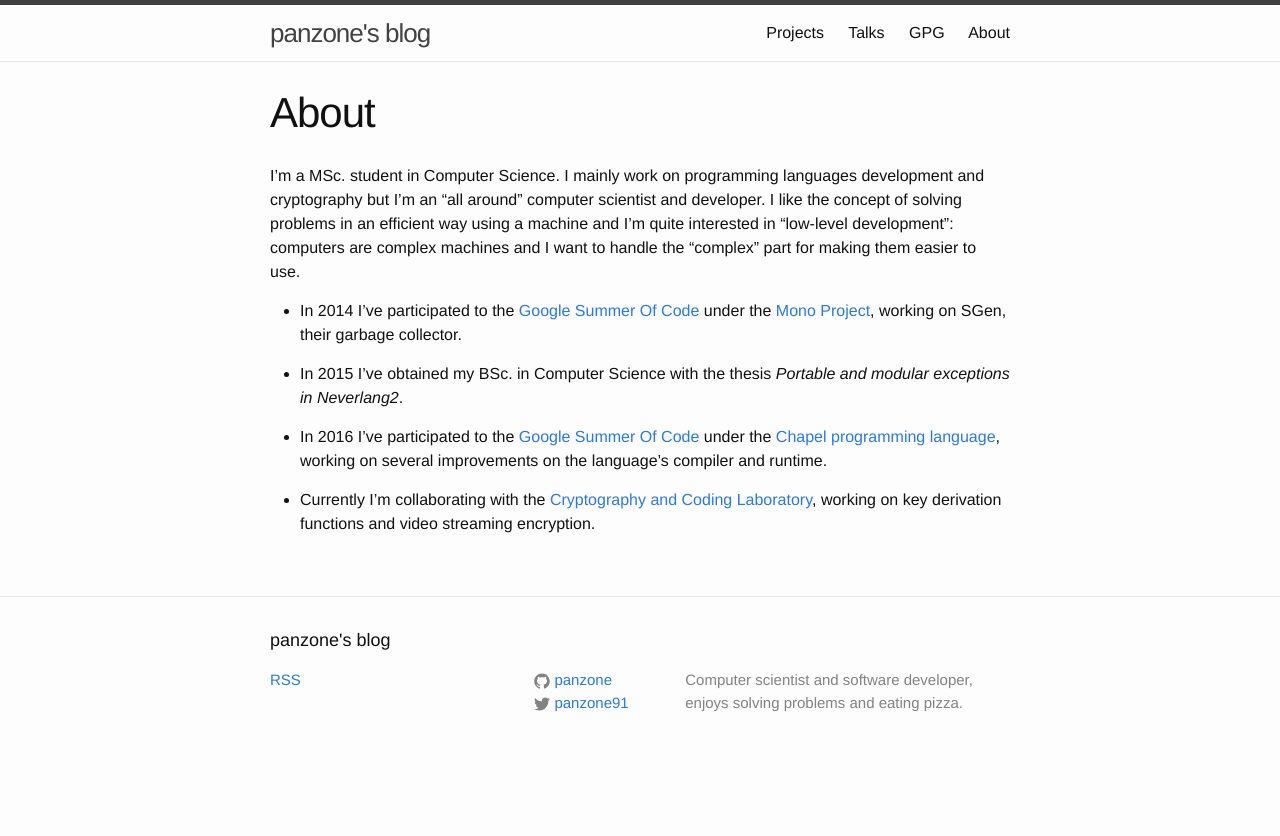
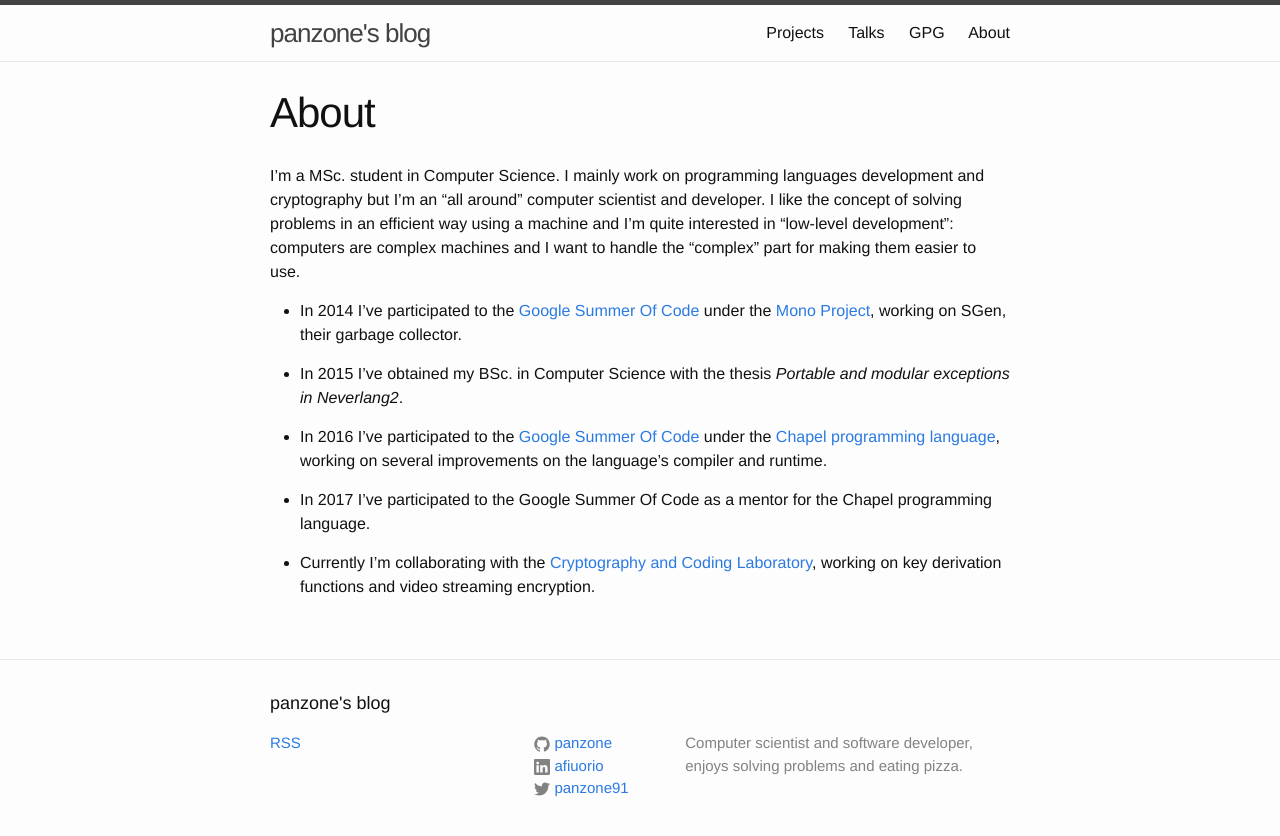
Before and after one commit to panzone91/panzone91.github.io, a Jekyll site: the page built from about.md, in a window 1280 px wide. Shown: the top 836 px of the page. Built offline with Jekyll 4.4.1, drawn with Linux system fonts in a browser that asks for light colours.

Commit message:
Linkedin

```diff
--- a/_config.yml
+++ b/_config.yml
@@ -15,6 +15,7 @@ baseurl: "" # the subpath of your site, e.g. /blog
 url: "https://panzone.github.io" # the base hostname & protocol for your site
 twitter_username: panzone91
 github_username: panzone
+linkedin_username: afiuorio
 
 # Build settings
 markdown: kramdown
--- a/_includes/footer.html
+++ b/_includes/footer.html
@@ -19,7 +19,11 @@
             {% include icon-github.html username=site.github_username %}
           </li>
           {% endif %}
-
+          {% if site.linkedin_username %}
+          <li>
+            {% include icon-linkedin.html username=site.linkedin_username %}
+          </li>
+          {% endif %}
           {% if site.twitter_username %}
           <li>
             {% include icon-twitter.html username=site.twitter_username %}
--- /dev/null
+++ b/_includes/icon-linkedin.html
@@ -0,0 +1 @@
+<a href="https://linkedin.com/in/{{ include.username }}"><span class="icon icon--linkedin">{% include icon-linkedin.svg %}</span><span class="username">{{ include.username }}</span></a>
--- a/about.md
+++ b/about.md
@@ -12,4 +12,6 @@ I'm a MSc. student in Computer Science. I mainly work on programming languages d
 
 * In 2016 I've participated to the [Google Summer Of Code](https://summerofcode.withgoogle.com/projects/#6738560711393280) under the [Chapel programming language](http://chapel.cray.com), working on several improvements on the language's compiler and runtime.
 
+* In 2017 I've participated to the Google Summer Of Code as a mentor for the Chapel programming language.
+
 * Currently I'm collaborating with the [Cryptography and Coding Laboratory](http://www.club.di.unimi.it), working on key derivation functions and video streaming encryption.
```
Also changed, not shown: _includes/icon-linkedin.svg (added).
